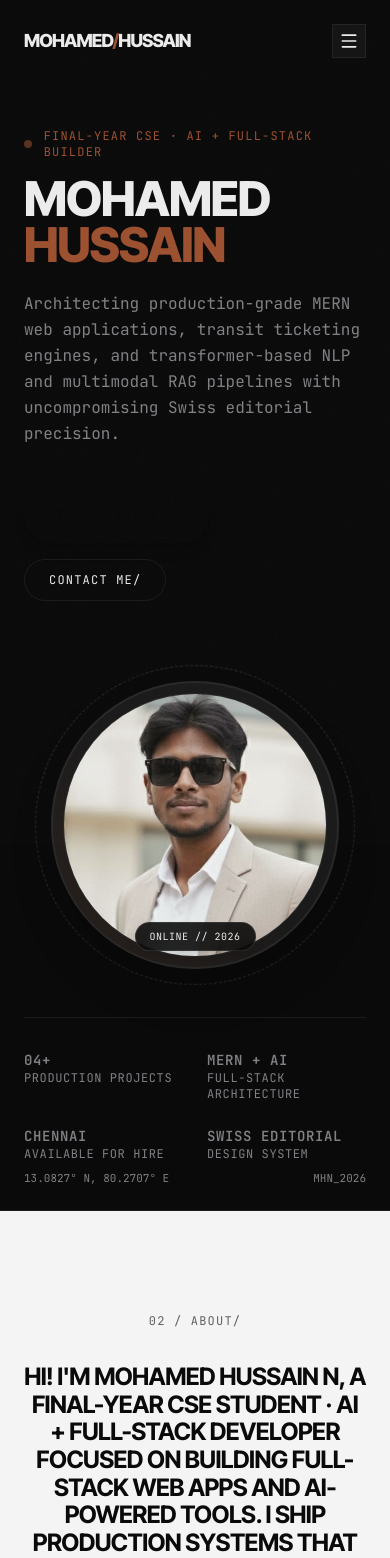
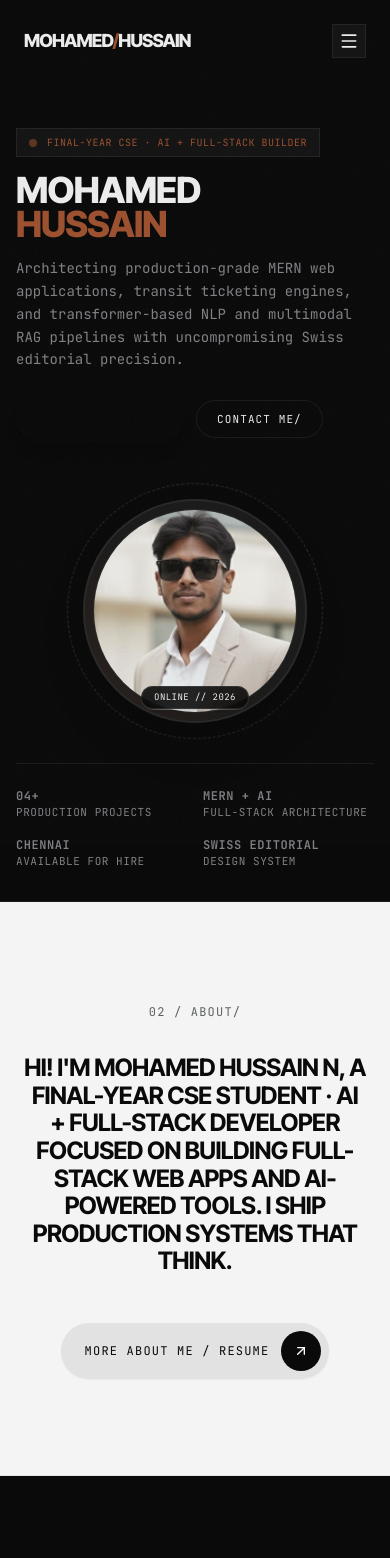
Before and after one commit to MohamedHussain4690/portfolio, a Next.js app: page / in a window 390 px wide. Shown: the top 1558 px of the page. Built offline with nearby package versions, Linux system fonts and the light colour scheme.

Commit message:
fix(hero): optimize mobile spacing, title scaling, and status pill breathing room

```diff
--- a/src/components/Hero.tsx
+++ b/src/components/Hero.tsx
@@ -11,17 +11,17 @@ export function Hero() {
   const opacityTransform = useTransform(scrollY, [0, 300], [1, 0]);
 
   return (
-    <section id="home" data-canvas="dark" className="relative min-h-screen flex flex-col justify-between px-6 md:px-12 pt-32 pb-12 overflow-hidden bg-[var(--bg)] border-b border-[var(--border)]">
-      {/* Corner Markers */}
-      <div className="absolute bottom-6 left-6 font-mono text-[11px] text-[var(--muted)] select-none">
+    <section id="home" data-canvas="dark" className="relative min-h-screen flex flex-col justify-between px-4 sm:px-6 md:px-12 pt-28 sm:pt-32 pb-8 sm:pb-12 overflow-hidden bg-[var(--bg)] border-b border-[var(--border)]">
+      {/* Corner Markers - Hidden on compact mobile to avoid collision */}
+      <div className="hidden sm:block absolute bottom-6 left-6 font-mono text-[11px] text-[var(--muted)] select-none">
         13.0827° N, 80.2707° E
       </div>
-      <div className="absolute bottom-6 right-6 font-mono text-[11px] text-[var(--muted)] select-none">
+      <div className="hidden sm:block absolute bottom-6 right-6 font-mono text-[11px] text-[var(--muted)] select-none">
         MHN_2026
       </div>
 
       {/* Main Kinetic Content Grid */}
-      <div className="max-w-7xl mx-auto w-full grid grid-cols-1 lg:grid-cols-12 gap-8 items-center my-auto relative z-10">
+      <div className="max-w-7xl mx-auto w-full grid grid-cols-1 lg:grid-cols-12 gap-8 items-center my-auto relative z-10 py-4 sm:py-0">
 
         {/* Left Column: Massive Kinetic Typography & Role */}
         <div className="lg:col-span-8 flex flex-col justify-center">
@@ -30,17 +30,18 @@ export function Hero() {
             animate={{ opacity: 1, y: 0 }}
             transition={{ duration: 0.6 }}
           >
-            <div className="flex items-center gap-3 font-mono text-xs uppercase tracking-widest text-[#9C502F] mb-4">
-              <span className="w-2 h-2 rounded-full bg-[#9C502F] animate-pulse" />
+            {/* Status Pill with Comfortable Mobile Breathing Room */}
+            <div className="inline-flex items-center gap-2.5 px-3 py-1.5 bg-[#141414] border border-[var(--border)] font-mono text-[10px] sm:text-xs uppercase tracking-wider sm:tracking-widest text-[#9C502F] mb-4 sm:mb-6 w-fit select-none">
+              <span className="w-2 h-2 rounded-full bg-[#9C502F] animate-pulse shrink-0" />
               <span>FINAL-YEAR CSE &middot; AI + FULL-STACK BUILDER</span>
             </div>
 
-            <h1 className="text-5xl sm:text-7xl lg:text-8xl font-extrabold uppercase tracking-tight text-[var(--foreground)] leading-[0.95]">
+            <h1 className="text-4xl sm:text-6xl md:text-7xl lg:text-8xl font-extrabold uppercase tracking-tight text-[var(--foreground)] leading-[0.95]">
               MOHAMED <br />
               <span className="text-[#9C502F]">HUSSAIN</span>
             </h1>
 
-            <p className="mt-6 text-base sm:text-lg text-[var(--muted)] font-mono max-w-2xl leading-relaxed">
+            <p className="mt-4 sm:mt-6 text-sm sm:text-base md:text-lg text-[var(--muted)] font-mono max-w-2xl leading-relaxed">
               Architecting production-grade MERN web applications, transit ticketing engines, and transformer-based NLP and multimodal RAG pipelines with uncompromising Swiss editorial precision.
             </p>
           </motion.div>
@@ -50,21 +51,21 @@ export function Hero() {
             initial={{ opacity: 0, y: 20 }}
             animate={{ opacity: 1, y: 0 }}
             transition={{ duration: 0.6, delay: 0.2 }}
-            className="mt-10 flex flex-wrap items-center gap-4"
+            className="mt-6 sm:mt-10 flex flex-wrap items-center gap-3 sm:gap-4"
           >
             <a
               href="#projects"
-              className="group flex items-center gap-3 pl-6 pr-2 py-3 bg-[var(--foreground)] text-[var(--bg)] hover:bg-[#9C502F] hover:text-white rounded-full text-xs font-mono uppercase tracking-widest transition-colors shadow-lg"
+              className="group flex items-center gap-3 pl-5 sm:pl-6 pr-2 py-2.5 sm:py-3 bg-[var(--foreground)] text-[var(--bg)] hover:bg-[#9C502F] hover:text-white rounded-full text-[11px] sm:text-xs font-mono uppercase tracking-widest transition-colors shadow-lg"
             >
               <span>EXPLORE WORKS</span>
-              <span className="w-8 h-8 rounded-full bg-[var(--bg)] text-[var(--foreground)] group-hover:bg-white group-hover:text-[#9C502F] flex items-center justify-center transition-colors">
-                <ArrowDownRight className="w-4 h-4" />
+              <span className="w-7 h-7 sm:w-8 sm:h-8 rounded-full bg-[var(--bg)] text-[var(--foreground)] group-hover:bg-white group-hover:text-[#9C502F] flex items-center justify-center transition-colors">
+                <ArrowDownRight className="w-3.5 h-3.5 sm:w-4 sm:h-4" />
               </span>
             </a>
 
             <a
               href="#contact"
-              className="px-6 py-3 border border-[var(--border)] hover:border-[#9C502F] text-[var(--foreground)] rounded-full text-xs font-mono uppercase tracking-widest transition-colors"
+              className="px-5 sm:px-6 py-2.5 sm:py-3 border border-[var(--border)] hover:border-[#9C502F] text-[var(--foreground)] rounded-full text-[11px] sm:text-xs font-mono uppercase tracking-widest transition-colors"
             >
               CONTACT ME/
             </a>
@@ -72,15 +73,15 @@ export function Hero() {
         </div>
 
         {/* Right Column: Rotating Dotted Tick-Mark Ring & Portrait / Emblem Apparatus */}
-        <div className="lg:col-span-4 flex items-center justify-center relative py-12 z-10">
+        <div className="lg:col-span-4 flex items-center justify-center relative py-6 sm:py-12 z-10">
           {/* Rotating Dotted Ring */}
-          <div className="absolute w-80 h-80 sm:w-96 sm:h-96 lg:w-[420px] lg:h-[420px] rounded-full border border-dashed border-[#5E625F]/40 animate-[spin_40s_linear_infinite] pointer-events-none z-0" />
-          <div className="absolute w-72 h-72 sm:w-84 sm:h-84 lg:w-[360px] lg:h-[360px] rounded-full border border-[var(--border)] pointer-events-none z-0" />
+          <div className="absolute w-64 h-64 sm:w-80 sm:h-80 lg:w-[420px] lg:h-[420px] rounded-full border border-dashed border-[#5E625F]/40 animate-[spin_40s_linear_infinite] pointer-events-none z-0" />
+          <div className="absolute w-56 h-56 sm:w-72 sm:h-72 lg:w-[360px] lg:h-[360px] rounded-full border border-[var(--border)] pointer-events-none z-0" />
 
           {/* Center Portrait / Graphic Frame */}
           <motion.div
             style={{ y: yTransform }}
-            className="w-72 h-72 sm:w-80 sm:h-80 lg:w-[340px] lg:h-[340px] rounded-full bg-[#1A1A1A] border-2 border-[var(--border)] p-2.5 shadow-2xl relative overflow-hidden flex items-center justify-center group z-10"
+            className="w-56 h-56 sm:w-72 sm:h-72 lg:w-[340px] lg:h-[340px] rounded-full bg-[#1A1A1A] border-2 border-[var(--border)] p-2 sm:p-2.5 shadow-2xl relative overflow-hidden flex items-center justify-center group z-10"
           >
             <div className="absolute inset-0 bg-gradient-to-tr from-[#9C502F]/20 via-transparent to-transparent opacity-60 group-hover:opacity-100 transition-opacity z-10 pointer-events-none" />
 
@@ -89,7 +90,7 @@ export function Hero() {
                 src={portfolioData.personal.avatar || "/profile.png"}
                 alt="Mohamed Hussain N"
                 fill
-                sizes="(max-width: 768px) 320px, 360px"
+                sizes="(max-width: 640px) 240px, (max-width: 768px) 300px, 360px"
                 className="object-cover object-top grayscale-[20%] contrast-[105%] brightness-[95%] group-hover:grayscale-0 transition-all duration-700 scale-105"
                 priority
                 loading="eager"
@@ -98,7 +99,7 @@ export function Hero() {
             </div>
 
             {/* Floating badge */}
-            <div className="absolute bottom-4 px-3.5 py-1.5 bg-black/85 backdrop-blur-md border border-white/10 rounded-full text-[10px] font-mono text-[#ECECEC] uppercase tracking-wider z-30 shadow-lg">
+            <div className="absolute bottom-3 sm:bottom-4 px-3 sm:px-3.5 py-1 sm:py-1.5 bg-black/85 backdrop-blur-md border border-white/10 rounded-full text-[9px] sm:text-[10px] font-mono text-[#ECECEC] uppercase tracking-wider z-30 shadow-lg select-none">
               ONLINE // 2026
             </div>
           </motion.div>
@@ -108,22 +109,22 @@ export function Hero() {
       {/* Bottom Ticker / Stats Bar */}
       <motion.div
         style={{ opacity: opacityTransform }}
-        className="max-w-7xl mx-auto w-full pt-8 border-t border-[var(--border)] grid grid-cols-2 md:grid-cols-4 gap-6 font-mono text-xs text-[var(--muted)] uppercase tracking-wider"
+        className="max-w-7xl mx-auto w-full pt-6 sm:pt-8 border-t border-[var(--border)] grid grid-cols-2 md:grid-cols-4 gap-4 sm:gap-6 font-mono text-[11px] sm:text-xs text-[var(--muted)] uppercase tracking-wider"
       >
         <div>
-          <span className="text-[var(--foreground)] font-bold block text-sm">04+</span>
+          <span className="text-[var(--foreground)] font-bold block text-xs sm:text-sm">04+</span>
           PRODUCTION PROJECTS
         </div>
         <div>
-          <span className="text-[var(--foreground)] font-bold block text-sm">MERN + AI</span>
+          <span className="text-[var(--foreground)] font-bold block text-xs sm:text-sm">MERN + AI</span>
           FULL-STACK ARCHITECTURE
         </div>
         <div>
-          <span className="text-[var(--foreground)] font-bold block text-sm">CHENNAI</span>
+          <span className="text-[var(--foreground)] font-bold block text-xs sm:text-sm">CHENNAI</span>
           AVAILABLE FOR HIRE
         </div>
         <div>
-          <span className="text-[var(--foreground)] font-bold block text-sm">SWISS EDITORIAL</span>
+          <span className="text-[var(--foreground)] font-bold block text-xs sm:text-sm">SWISS EDITORIAL</span>
           DESIGN SYSTEM
         </div>
       </motion.div>
```
